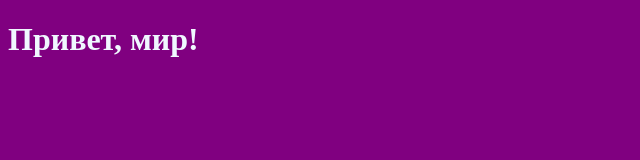
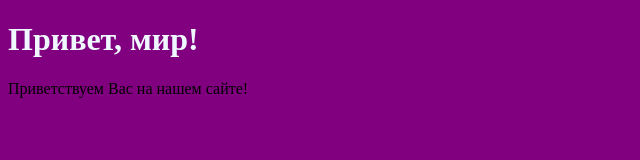
Before and after one commit to YSerhii-dev/test, a plain HTML site: page index.html in a window 1280 px wide. Shown: the whole page, without its empty margins (0-640 px from the left). Drawn offline with Linux system fonts and the light colour scheme.

Commit message:
Update index.html

```diff
--- a/index.html
+++ b/index.html
@@ -9,5 +9,8 @@
 </head>
 <body>
   <h1 class="page-title">Привет, мир!</h1>
+  <p>
+    Приветствуем Вас на нашем сайте!
+  </p>
 </body>
 </html>
```
